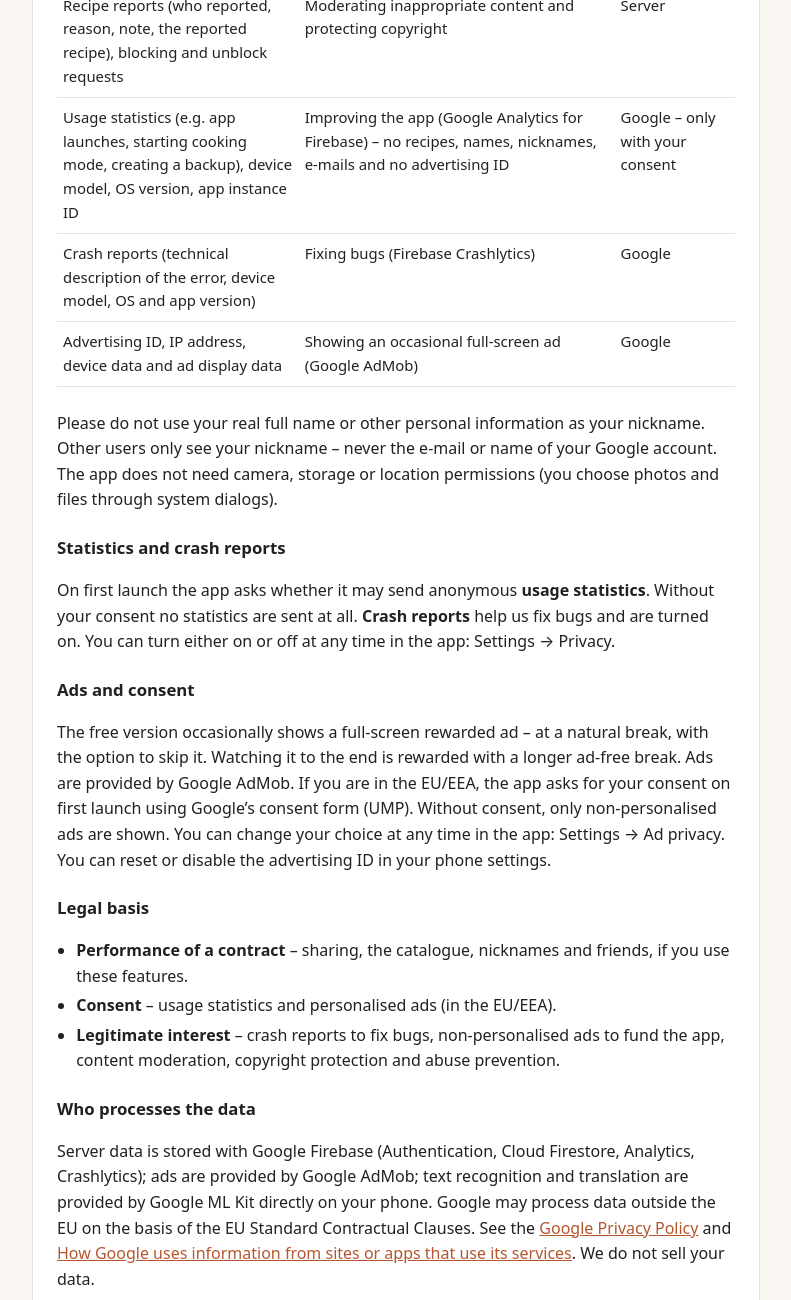
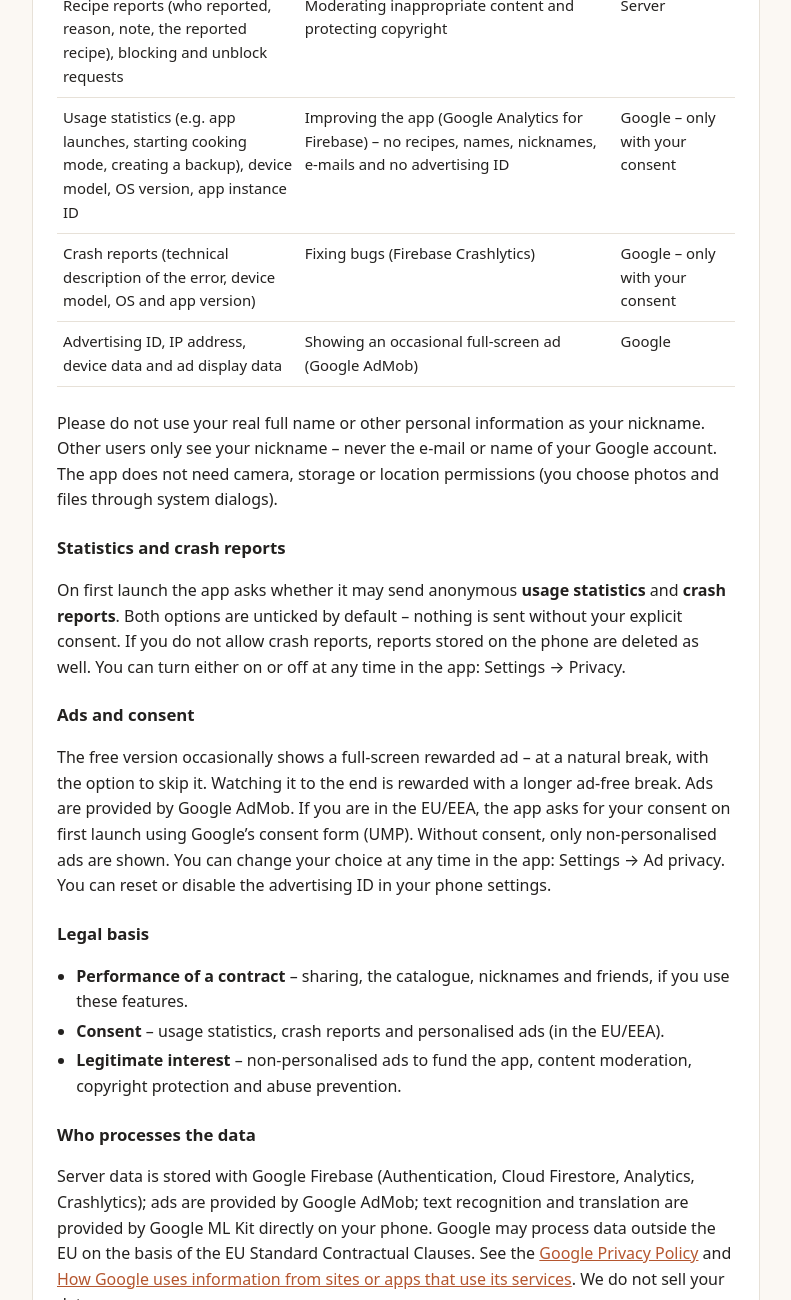
Before and after one commit to martasecek-dotcom/privacy-policy-moje-recepty-kucharka, a plain HTML site: page index.html in a window 1280 px wide. Shown: the part 1905-3205 px from the top of the page, without its empty margins (244-1035 px from the left). Drawn offline with Linux system fonts and the light colour scheme.

Commit message:
Add files via upload

```diff
--- a/index.html
+++ b/index.html
@@ -140,14 +140,14 @@
       <tr><td>Přátelé a recepty, které si posíláte (text bez fotek)</td><td>Posílání receptů přátelům</td><td>Server</td></tr>
       <tr><td>Nahlášení receptu (kdo nahlásil, důvod, poznámka, nahlášený recept), blokování a žádost o odblokování</td><td>Moderování nevhodného obsahu a ochrana autorských práv</td><td>Server</td></tr>
       <tr><td>Statistiky používání (např. spuštění aplikace, zahájení vaření, vytvoření zálohy), model zařízení, verze systému, identifikátor instalace aplikace</td><td>Zlepšování aplikace (Google Analytics for Firebase) – bez receptů, jmen, přezdívek, e-mailů a bez reklamního ID</td><td>Google – jen s vaším souhlasem</td></tr>
-      <tr><td>Hlášení o pádech aplikace (technický popis chyby, model zařízení, verze systému a aplikace)</td><td>Oprava chyb (Firebase Crashlytics)</td><td>Google</td></tr>
+      <tr><td>Hlášení o pádech aplikace (technický popis chyby, model zařízení, verze systému a aplikace)</td><td>Oprava chyb (Firebase Crashlytics)</td><td>Google – jen s vaším souhlasem</td></tr>
       <tr><td>Reklamní identifikátor, IP adresa, údaje o zařízení a o zobrazení reklamy</td><td>Zobrazení občasné celoobrazovkové reklamy (Google AdMob)</td><td>Google</td></tr>
     </table>
     </div>
     <p>Do přezdívky prosím nepište své skutečné celé jméno ani jiné osobní údaje. Ostatní uživatelé vidí jen vaši přezdívku – nikdy e-mail ani jméno z účtu Google. Aplikace nepotřebuje oprávnění k fotoaparátu, úložišti ani poloze (fotky a soubory vybíráte systémovými dialogy).</p>
 
     <h3>Statistiky a hlášení o pádech</h3>
-    <p>Při prvním spuštění se vás aplikace zeptá, zda smí posílat anonymní <strong>statistiky používání</strong>. Bez vašeho souhlasu se statistiky neposílají vůbec. <strong>Hlášení o pádech</strong> pomáhají opravovat chyby a jsou zapnutá. Obojí můžete kdykoli zapnout nebo vypnout v aplikaci: Nastavení → Soukromí.</p>
+    <p>Při prvním spuštění se vás aplikace zeptá, zda smí posílat anonymní <strong>statistiky používání</strong> a <strong>hlášení o pádech</strong>. Obě volby jsou předem nezaškrtnuté – bez vašeho výslovného souhlasu se neposílá nic. Pokud hlášení o pádech nepovolíte, smažou se i hlášení uložená v telefonu. Obojí můžete kdykoli zapnout nebo vypnout v aplikaci: Nastavení → Soukromí.</p>
 
     <h3>Reklamy a souhlas</h3>
     <p>Bezplatná verze občas zobrazí celoobrazovkovou reklamu s odměnou – v přirozené přestávce, s možností ji přeskočit. Odměnou za dokoukání je delší pauza bez reklam. Reklamy poskytuje Google AdMob. Pokud jste v EU nebo EHP, aplikace se vás při prvním spuštění zeptá na souhlas formulářem Googlu (UMP). Bez souhlasu se zobrazují jen nepersonalizované reklamy. Svůj souhlas můžete kdykoli změnit v aplikaci: Nastavení → Soukromí reklam. Reklamní identifikátor můžete vymazat nebo zakázat v nastavení telefonu.</p>
@@ -155,8 +155,8 @@
     <h3>Právní základ</h3>
     <ul>
       <li><strong>Plnění smlouvy</strong> – sdílení, katalog, přezdívka a přátelé, pokud tyto funkce používáte.</li>
-      <li><strong>Souhlas</strong> – statistiky používání a personalizované reklamy (v EU/EHP).</li>
-      <li><strong>Oprávněný zájem</strong> – hlášení o pádech pro opravu chyb, nepersonalizované reklamy pro financování aplikace, moderování obsahu, ochrana autorských práv a ochrana proti zneužití.</li>
+      <li><strong>Souhlas</strong> – statistiky používání, hlášení o pádech a personalizované reklamy (v EU/EHP).</li>
+      <li><strong>Oprávněný zájem</strong> – nepersonalizované reklamy pro financování aplikace, moderování obsahu, ochrana autorských práv a ochrana proti zneužití.</li>
     </ul>
 
     <h3>Kdo údaje zpracovává</h3>
@@ -242,14 +242,14 @@
       <tr><td>Friends and the recipes you send each other (text, no photos)</td><td>Sending recipes to friends</td><td>Server</td></tr>
       <tr><td>Recipe reports (who reported, reason, note, the reported recipe), blocking and unblock requests</td><td>Moderating inappropriate content and protecting copyright</td><td>Server</td></tr>
       <tr><td>Usage statistics (e.g. app launches, starting cooking mode, creating a backup), device model, OS version, app instance ID</td><td>Improving the app (Google Analytics for Firebase) – no recipes, names, nicknames, e-mails and no advertising ID</td><td>Google – only with your consent</td></tr>
-      <tr><td>Crash reports (technical description of the error, device model, OS and app version)</td><td>Fixing bugs (Firebase Crashlytics)</td><td>Google</td></tr>
+      <tr><td>Crash reports (technical description of the error, device model, OS and app version)</td><td>Fixing bugs (Firebase Crashlytics)</td><td>Google – only with your consent</td></tr>
       <tr><td>Advertising ID, IP address, device data and ad display data</td><td>Showing an occasional full-screen ad (Google AdMob)</td><td>Google</td></tr>
     </table>
     </div>
     <p>Please do not use your real full name or other personal information as your nickname. Other users only see your nickname – never the e-mail or name of your Google account. The app does not need camera, storage or location permissions (you choose photos and files through system dialogs).</p>
 
     <h3>Statistics and crash reports</h3>
-    <p>On first launch the app asks whether it may send anonymous <strong>usage statistics</strong>. Without your consent no statistics are sent at all. <strong>Crash reports</strong> help us fix bugs and are turned on. You can turn either on or off at any time in the app: Settings → Privacy.</p>
+    <p>On first launch the app asks whether it may send anonymous <strong>usage statistics</strong> and <strong>crash reports</strong>. Both options are unticked by default – nothing is sent without your explicit consent. If you do not allow crash reports, reports stored on the phone are deleted as well. You can turn either on or off at any time in the app: Settings → Privacy.</p>
 
     <h3>Ads and consent</h3>
     <p>The free version occasionally shows a full-screen rewarded ad – at a natural break, with the option to skip it. Watching it to the end is rewarded with a longer ad-free break. Ads are provided by Google AdMob. If you are in the EU/EEA, the app asks for your consent on first launch using Google’s consent form (UMP). Without consent, only non-personalised ads are shown. You can change your choice at any time in the app: Settings → Ad privacy. You can reset or disable the advertising ID in your phone settings.</p>
@@ -257,8 +257,8 @@
     <h3>Legal basis</h3>
     <ul>
       <li><strong>Performance of a contract</strong> – sharing, the catalogue, nicknames and friends, if you use these features.</li>
-      <li><strong>Consent</strong> – usage statistics and personalised ads (in the EU/EEA).</li>
-      <li><strong>Legitimate interest</strong> – crash reports to fix bugs, non-personalised ads to fund the app, content moderation, copyright protection and abuse prevention.</li>
+      <li><strong>Consent</strong> – usage statistics, crash reports and personalised ads (in the EU/EEA).</li>
+      <li><strong>Legitimate interest</strong> – non-personalised ads to fund the app, content moderation, copyright protection and abuse prevention.</li>
     </ul>
 
     <h3>Who processes the data</h3>
```
